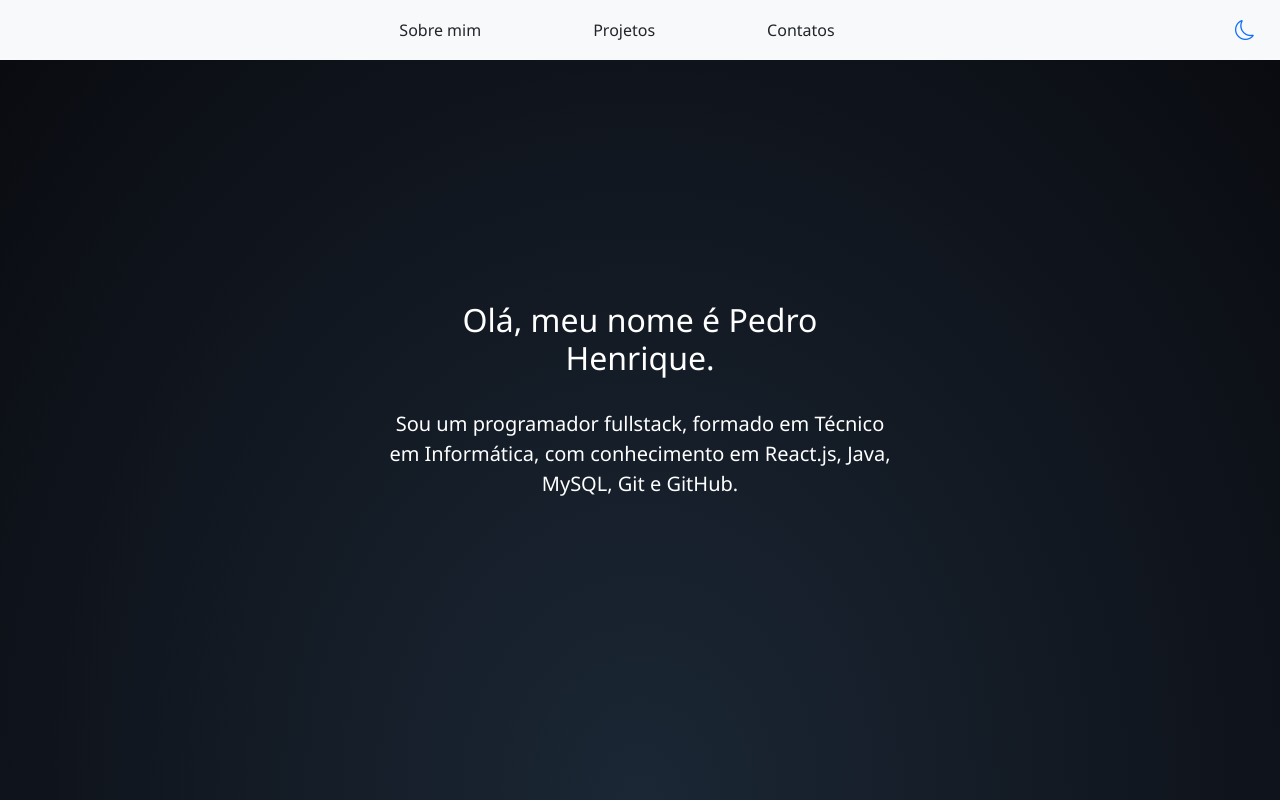
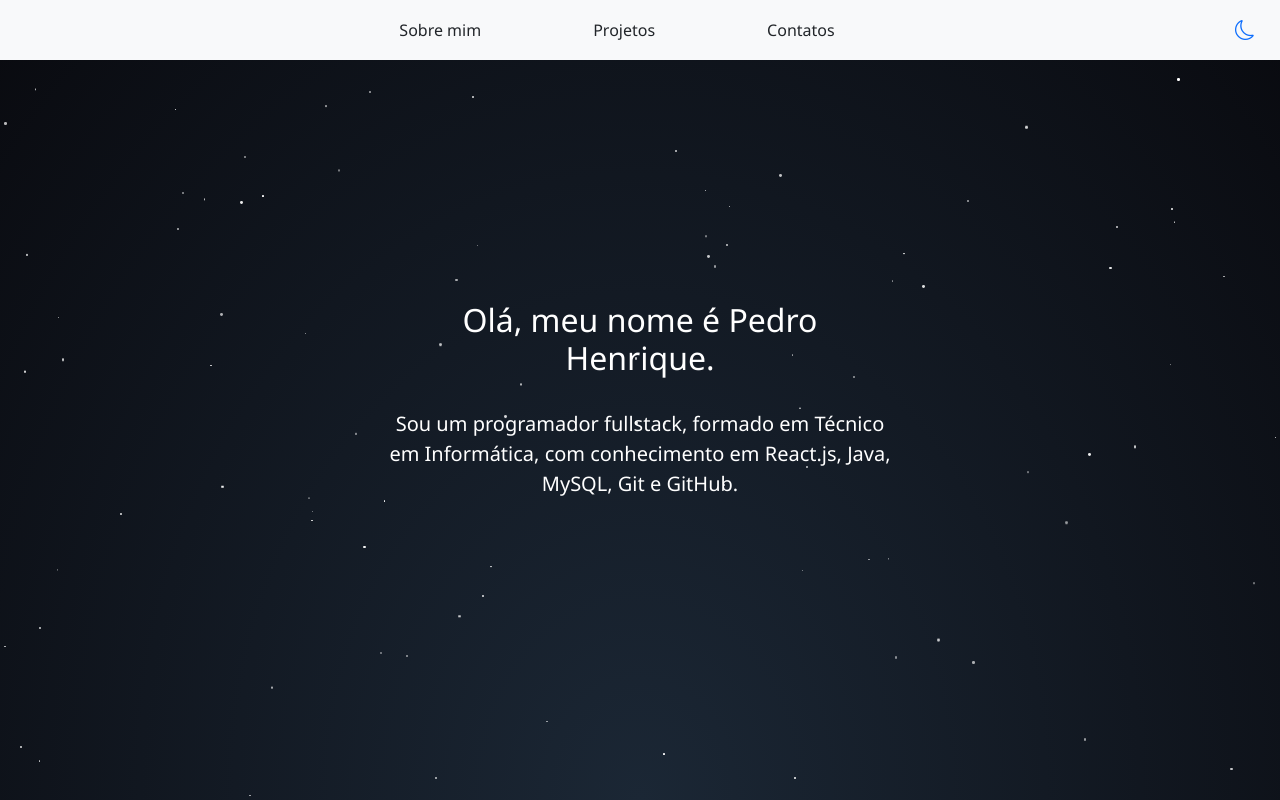
Before and after one commit to pedromendonx/ProjetoPortfolioReact, a React (Vite) app: page / in a window 1280 px wide. Built offline with nearby package versions, Linux system fonts and the light colour scheme.

Commit message:
background da home alterado

```diff
--- /dev/null
+++ b/src/assets/style/StarrySky.css
@@ -0,0 +1,26 @@
+.starry-container {
+    position: absolute;
+    top: 0;
+    left: 0;
+    width: 100%;
+    height: 100%;
+    overflow: hidden;
+    z-index: 0;
+    pointer-events: none;
+  }
+
+  .star {
+    position: absolute;
+    background: white;
+    border-radius: 50%;
+    animation: starFall linear infinite;
+  }
+
+  @keyframes starFall {
+    0% {
+      transform: translateY(0);
+    }
+    100% {
+      transform: translateY(-100vh);
+    }
+  }
--- a/src/assets/style/home.css
+++ b/src/assets/style/home.css
@@ -1,9 +1,10 @@
 /* Efeito base do céu estrelado */
 #home {
+    position: relative;
     background: radial-gradient(ellipse at bottom, #1B2735 0%, #090A0F 100%);
     overflow: hidden;
-  }
-
+    /* Mantém as estrelas limitadas à section */
+}
 
 section#home h1 {
     font-size: 2rem;
--- a/src/components/portfolio/Home.jsx
+++ b/src/components/portfolio/Home.jsx
@@ -1,9 +1,14 @@
 import "../../assets/style/home.css";
+import StarrySky from "./StarrySky";
 
 function Home() {
+
+
   return (
     <main>
-      <section id="home" className="row m-0 p-0 container-fluid min-vh-100 position-relative">
+      <section id="home" className="row m-0 p-0 container-fluid min-vh-100 position-relative starry-section">
+
+      <StarrySky numStars={100} />
 
         <div className="col-md-5 d-flex justify-content-center align-items-center flex-column mx-auto py-5 position-relative z-2">
           <h1 className="text-white text-center text-shadow display-4 mb-3 mt-3">
@@ -12,10 +17,13 @@ function Home() {
           <span className="text-white text-center text-shadow fs-5 pt-3 pb-3">
             Sou um programador fullstack, formado em Técnico em Informática, com conhecimento em React.js, Java, MySQL, Git e GitHub.
           </span>
+
+
         </div>
       </section>
     </main>
   );
 }
 
+
 export default Home;
--- /dev/null
+++ b/src/components/portfolio/StarrySky.jsx
@@ -0,0 +1,41 @@
+import { useEffect, useState } from "react";
+import "../../assets/style/StarrySky.css";
+
+const StarrySky = ({ numStars = 100 }) => {
+  const [stars, setStars] = useState([]);
+
+  useEffect(() => {
+    const generatedStars = Array.from({ length: numStars }).map((_, i) => ({
+      id: i,
+      top: Math.random() * 100, // porcentagem
+      left: Math.random() * 100, // porcentagem
+      size: Math.random() * 2 + 1, // px
+      duration: Math.random() * 40 + 20, // segundos
+      delay: Math.random() * 20, // segundos
+      opacity: Math.random() * 0.5 + 0.5,
+    }));
+    setStars(generatedStars);
+  }, [numStars]);
+
+  return (
+    <div className="starry-container">
+      {stars.map((star) => (
+        <span
+          key={star.id}
+          className="star"
+          style={{
+            top: `${star.top}%`,
+            left: `${star.left}%`,
+            width: `${star.size}px`,
+            height: `${star.size}px`,
+            animationDuration: `${star.duration}s`,
+            animationDelay: `${star.delay}s`,
+            opacity: star.opacity,
+          }}
+        />
+      ))}
+    </div>
+  );
+};
+
+export default StarrySky;
```
